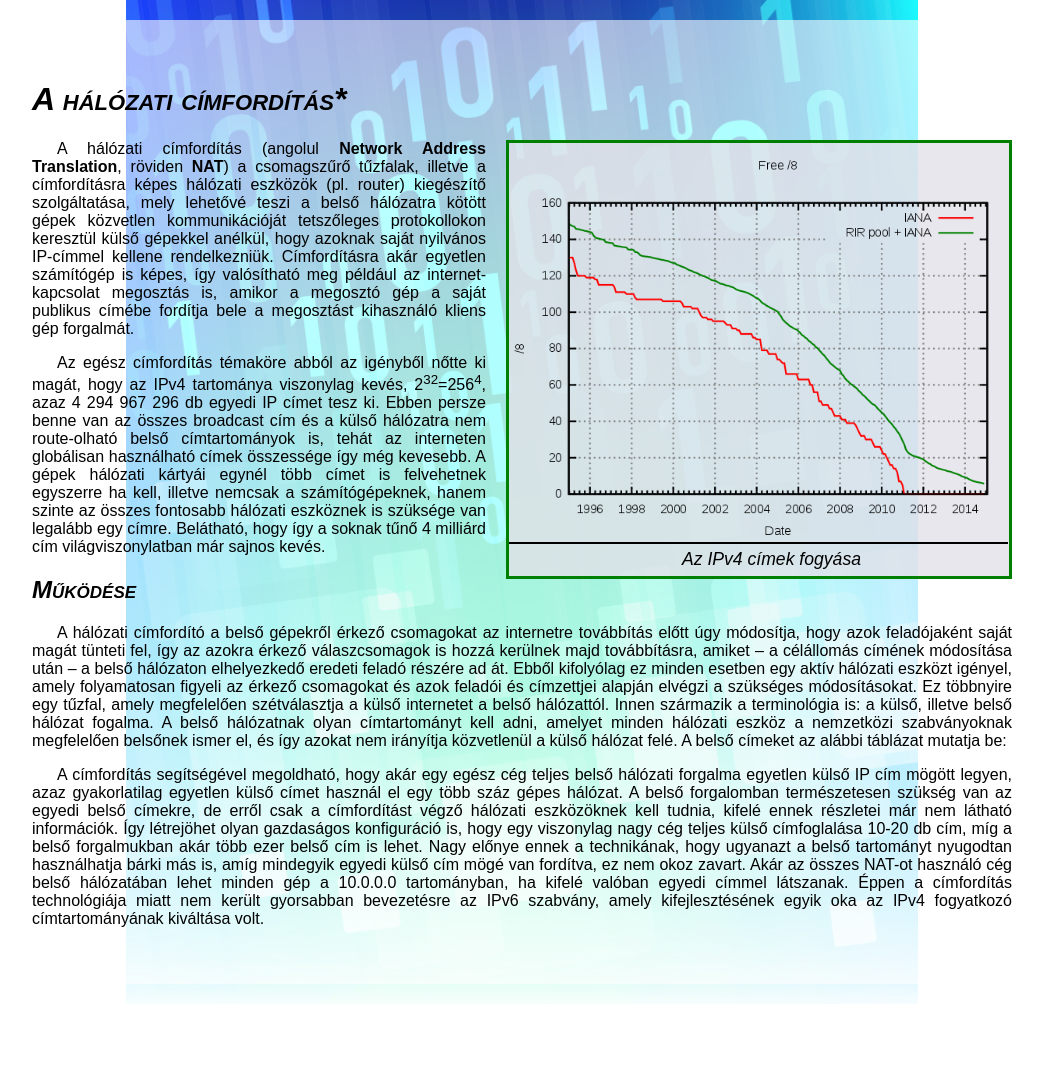
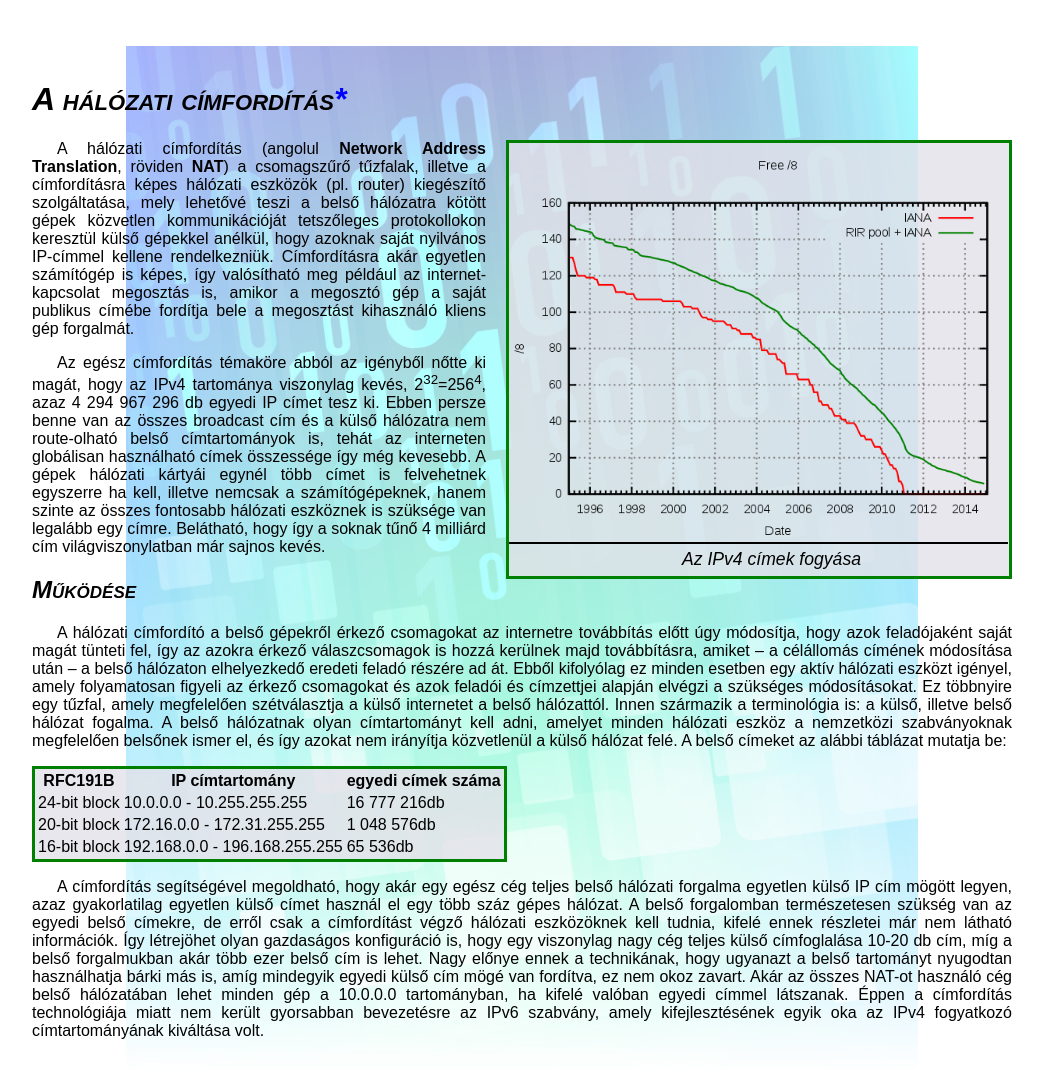
Before and after one commit to Dominik015/Cimforditas, a plain HTML site: page index.html in a window 1280 px wide. Shown: the whole page, without its empty margins (118-1161 px from the left). Before the commit the page ends 1004 px from the top, so only its background shows below. Drawn offline with Linux system fonts and the light colour scheme.

Commit message:
10-11. feladat

```diff
--- a/index.html
+++ b/index.html
@@ -8,7 +8,7 @@
 
 <body>
   <div id="content">
-  <h1>A hálózati címfordítás*</h1>
+  <h1>A hálózati címfordítás<a href="https://hu.wikipedia.org/wiki/Hálózati_címfordítás" target="_blank">*</a></h1>
 <div class="frame"><img src="ipv4fogyas.png" title="IPcalypse" alt="IPcalypse">
 <p class="imgtitle">Az IPv4 címek fogyása</p>
 </div>
@@ -18,6 +18,29 @@
 
   <p>A hálózati címfordító a belső gépekről érkező csomagokat az internetre továbbítás előtt úgy módosítja, hogy azok feladójaként saját magát tünteti fel, így az azokra érkező válaszcsomagok is hozzá kerülnek majd továbbításra, amiket – a célállomás címének módosítása után – a belső hálózaton elhelyezkedő eredeti feladó részére ad át. Ebből kifolyólag ez minden esetben egy aktív hálózati eszközt igényel, amely folyamatosan figyeli az érkező csomagokat és azok feladói és címzettjei alapján elvégzi a szükséges módosításokat. Ez többnyire egy tűzfal, amely megfelelően szétválasztja a külső internetet a belső hálózattól. Innen származik a terminológia is: a külső, illetve belső hálózat fogalma. A belső hálózatnak olyan címtartományt kell adni, amelyet minden hálózati eszköz a nemzetközi szabványoknak megfelelően belsőnek ismer el, és így azokat nem irányítja közvetlenül a külső hálózat felé. A belső címeket az alábbi táblázat mutatja be:</p>
 
+
+<table>
+  <tr>
+  <th>RFC191B</th>
+  <th>IP címtartomány</th>
+  <th>egyedi címek száma</th>
+</tr>
+<tr>
+  <td>24-bit block</td>
+  <td>10.0.0.0 - 10.255.255.255</td>
+  <td>16 777 216db</td>
+</tr>
+<tr>
+  <td>20-bit block</td>
+  <td>172.16.0.0 - 172.31.255.255</td>
+  <td>1 048 576db</td>
+</tr>
+<tr>
+  <td>16-bit block</td>
+  <td>192.168.0.0 - 196.168.255.255</td>
+  <td>65 536db</td>
+</tr>
+</table>
   <p>A címfordítás segítségével megoldható, hogy akár egy egész cég teljes belső hálózati forgalma egyetlen külső IP cím mögött legyen, azaz gyakorlatilag egyetlen külső címet használ el egy több száz gépes hálózat. A belső forgalomban természetesen szükség van az egyedi belső címekre, de erről csak a címfordítást végző hálózati eszközöknek kell tudnia, kifelé ennek részletei már nem látható információk. Így létrejöhet olyan gazdaságos konfiguráció is, hogy egy viszonylag nagy cég teljes külső címfoglalása 10-20 db cím, míg a belső forgalmukban akár több ezer belső cím is lehet. Nagy előnye ennek a technikának, hogy ugyanazt a belső tartományt nyugodtan használhatja bárki más is, amíg mindegyik egyedi külső cím mögé van fordítva, ez nem okoz zavart. Akár az összes NAT-ot használó cég belső hálózatában lehet minden gép a 10.0.0.0 tartományban, ha kifelé valóban egyedi címmel látszanak. Éppen a címfordítás technológiája miatt nem került gyorsabban bevezetésre az IPv6 szabvány, amely kifejlesztésének egyik oka az IPv4 fogyatkozó címtartományának kiváltása volt.</p>
 
   </div>
```
